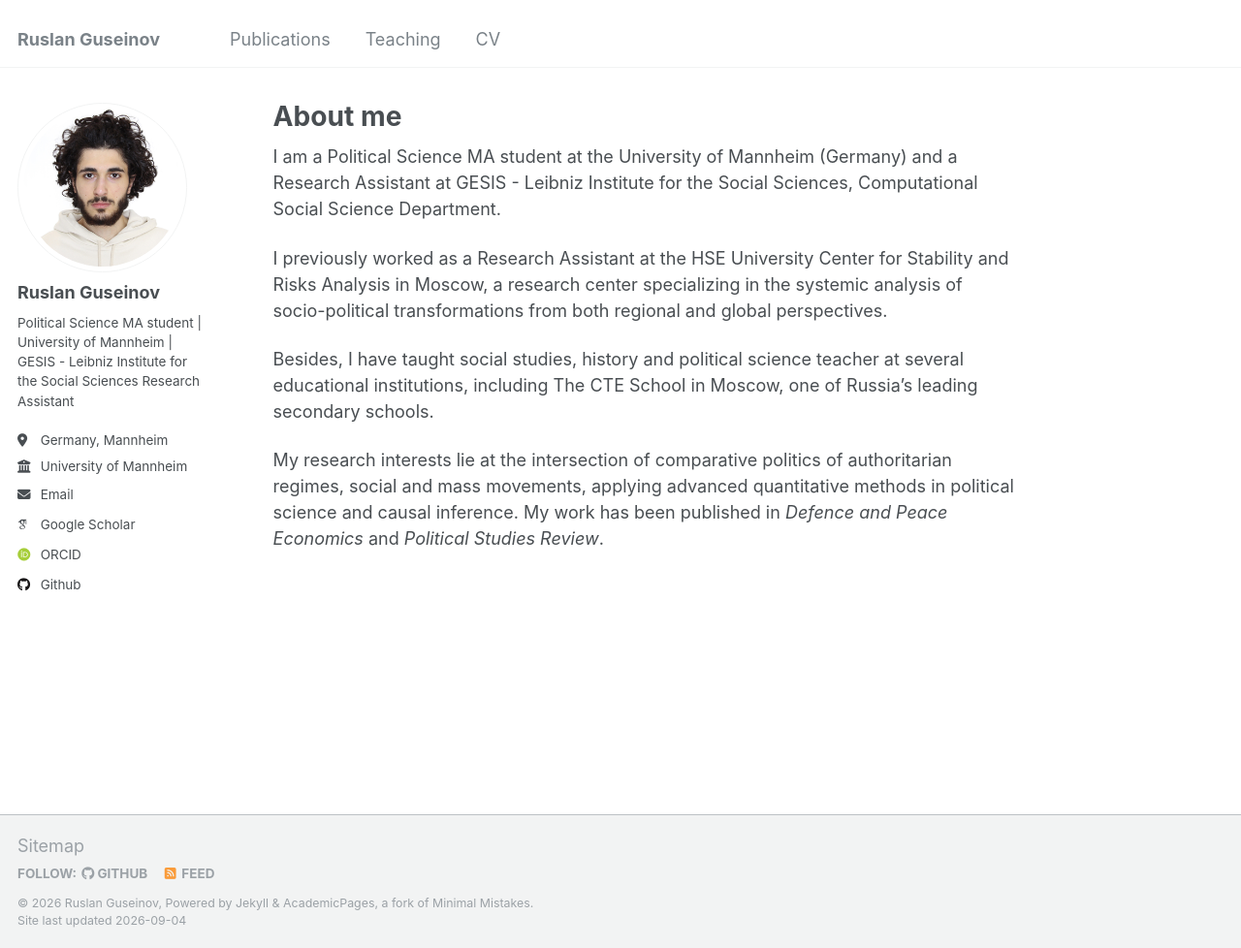
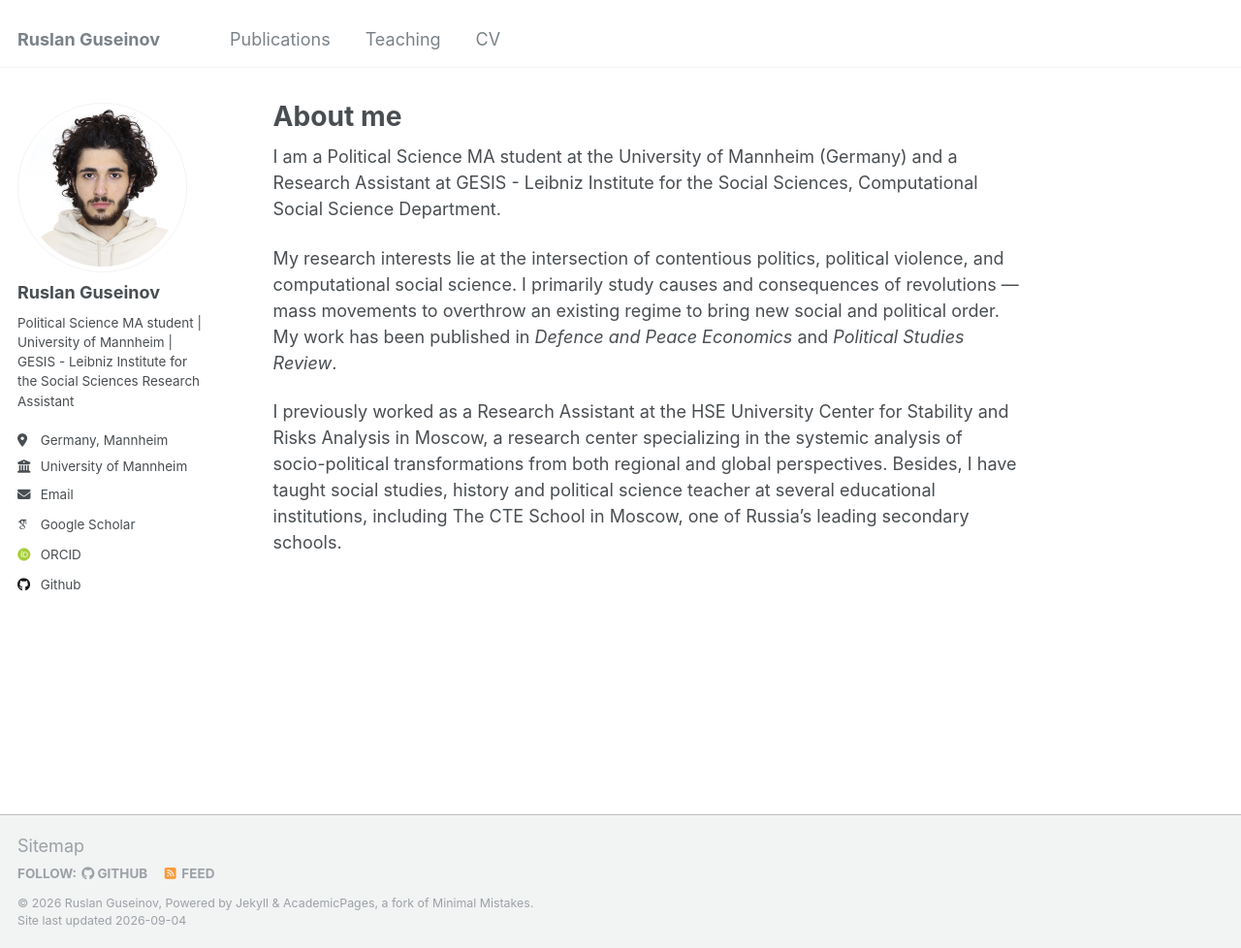
Before and after one commit to rguseinov/rguseinov.github.io, a Jekyll site: the page built from _pages/about.md, in a window 1280 px wide and 978 px high. Shown: the whole window at 97% size. Built offline with Jekyll 4.4.1, drawn with Linux system fonts in a browser that asks for light colours; some web fonts are replaced.

Commit message:
Update about.md

```diff
--- a/_pages/about.md
+++ b/_pages/about.md
@@ -8,8 +8,6 @@ redirect_from:
 ---
 I am a Political Science MA student at the University of Mannheim (Germany) and a Research Assistant at GESIS - Leibniz Institute for the Social Sciences, Computational Social Science Department.
 
-I previously worked as a Research Assistant at the HSE University Center for Stability and Risks Analysis in Moscow, a research center specializing in the systemic analysis of socio-political transformations from both regional and global perspectives.
+My research interests lie at the intersection of contentious politics, political violence, and computational social science. I primarily study causes and consequences of revolutions — mass movements to overthrow an existing regime to bring new social and political order. My work has been published in _Defence and Peace Economics_ and _Political Studies Review_.
 
-Besides, I have taught social studies, history and political science teacher at several educational institutions, including The CTE School in Moscow, one of Russia’s leading secondary schools.
-
-My research interests lie at the intersection of comparative politics of authoritarian regimes, social and mass movements, applying advanced quantitative methods in political science and causal inference. My work has been published in _Defence and Peace Economics_ and _Political Studies Review_.
+I previously worked as a Research Assistant at the HSE University Center for Stability and Risks Analysis in Moscow, a research center specializing in the systemic analysis of socio-political transformations from both regional and global perspectives. Besides, I have taught social studies, history and political science teacher at several educational institutions, including The CTE School in Moscow, one of Russia’s leading secondary schools.
```
